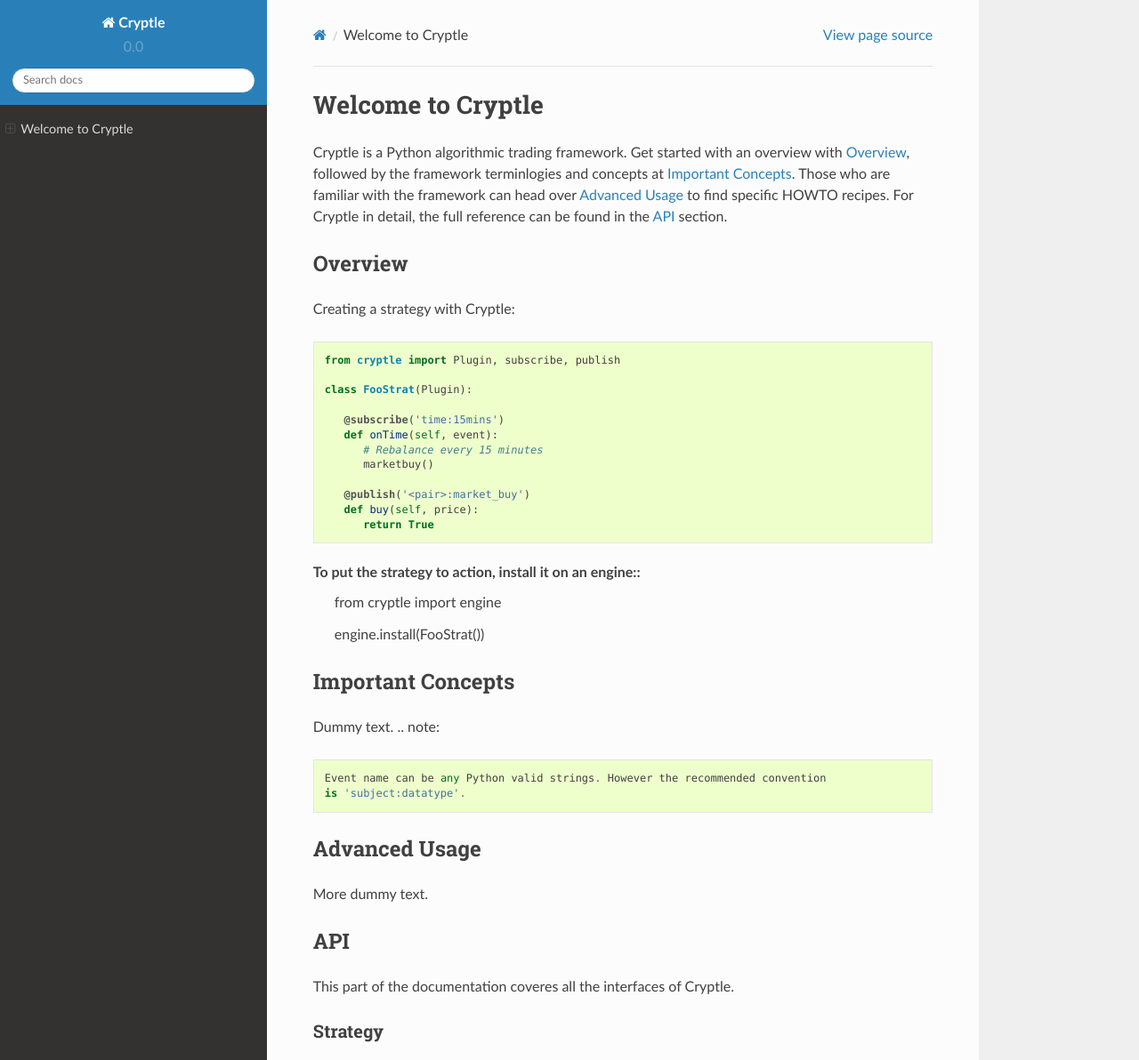
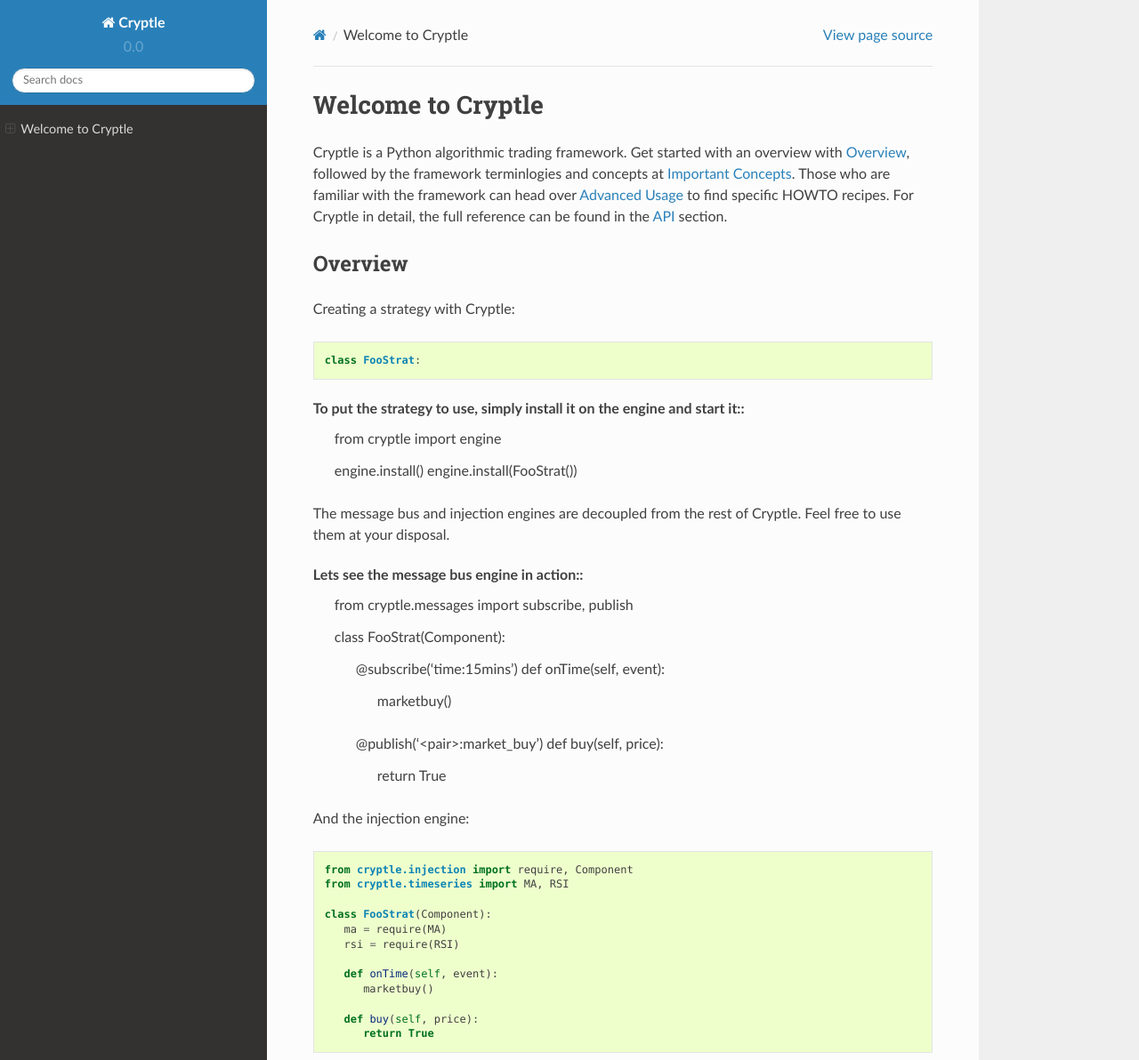
Before and after one commit to bridgelancer/cryptle_fork, a Sphinx documentation site: the page built from docs/index.rst, in a window 1280 px wide and 1400 px high, cut to the strip 0-1192 px from the top of the window. Shown: the whole strip at 89% size. Built offline with Sphinx 7.4.7 and the Read the Docs theme 2.0.0, drawn with Linux system fonts in a browser that asks for light colours.

Commit message:
Add draft sections to doc index

```diff
--- a/docs/index.rst
+++ b/docs/index.rst
@@ -8,29 +8,53 @@ with :ref:`overview`, followed by the framework terminlogies and concepts at
 :ref:`advanced` to find specific HOWTO recipes. For Cryptle in detail, the full
 reference can be found in the :ref:`api` section.
 
+
 .. _overview:
 
 Overview
 ========
 Creating a strategy with Cryptle::
 
-   from cryptle import Plugin, subscribe, publish
+   class FooStrat:
 
-   class FooStrat(Plugin):
+
+To put the strategy to use, simply install it on the engine and start it::
+   from cryptle import engine
+
+   engine.install()
+   engine.install(FooStrat())
+
+The message bus and injection engines are decoupled from the rest of Cryptle.
+Feel free to use them at your disposal.
+
+Lets see the message bus engine in action::
+   from cryptle.messages import subscribe, publish
+
+   class FooStrat(Component):
 
       @subscribe('time:15mins')
       def onTime(self, event):
-         # Rebalance every 15 minutes
          marketbuy()
 
       @publish('<pair>:market_buy')
       def buy(self, price):
          return True
 
-To put the strategy to action, install it on an engine::
-   from cryptle import engine
 
-   engine.install(FooStrat())
+And the injection engine::
+
+   from cryptle.injection import require, Component
+   from cryptle.timeseries import MA, RSI
+
+   class FooStrat(Component):
+      ma = require(MA)
+      rsi = require(RSI)
+
+      def onTime(self, event):
+         marketbuy()
+
+      def buy(self, price):
+         return True
 
 
 .. _concepts:
--- a/docs/usage.py
+++ b/docs/usage.py
@@ -1,73 +1,23 @@
-# ===[ cryptle.py ]===
-from functools import wraps
+# ===[ DI framework ]===
+from cryptle.di import Component, require
 
-class Engine:
-    # @Todo: strict_install
-    # @Todo: strict_begin
-    def _publish():
+class Car(Component):
+    engine = require(Engine)
+    frame = require(Frame)
 
-    def _subscribe():
-
-    # @Rename
-    def add():
-
-
-def subscribe(*events):
-    @wraps
-    def decorator(func):
-        func._hook = events
-        return func
-    return decorator
-
-
-def publish(*events):
-    @wraps
-    def decorator(func):
-        func._hook = events
-        return func
-    return decorator
-
-
-class PluginMeta(type):
-    def __new__(cls, name, bases, attrs):
-        # Setup subscribe/publish hooks
-        ...
-
-    def __init__(cls, name, bases, attrs):
-        # Handle class
-        ...
-
-class Plugin(metaclass=PluginMeta):
-    # Handle
-    def  __new__(self):
-        # Handle
-        ...
-
-
-    def  __init__(self):
-        # Handle
-        ...
+    def start(self):
+        self.frame.safetycheck()
+        self.engine.fire()
 
 
 # ===[ foostrat.py ]===
-from cryptle import Plugin, subscribe, publish
+from cryptle.di import Component
+from cryptle.ta import MA, RSI
+from cryptle.mq import publish, subscribe
 
-class FooStrat(Plugin):
-  requires = []
-
-  def __init__(self):
-
-  @subscribe('<pair>:tick')
-  def onTick(self, event):
-
-  @publish('<pair>:buy')
-  def buy(self, ):
-     return
-
-from cryptle.engine import on
-
-class FooStrat(Plugin):
-    require = ['time', '{pair}:candle']
+class FooStrat(Component):
+    ma  = require(MA)
+    rsi = require(RSI)
 
     def __init__(self, pair):
         self.pair = pair
@@ -90,10 +40,13 @@ if __name__ == '__main__':
     import cryptle.engine as engine
     config = {...}
     engine.install(FooStrat(config))
-    engine.install()
 
-# Raises dependency exception
+    # Raises dependency exception
     engine.start()
 
-# Succeed
+    from cryptle.ta import MA, RSI
+    engine.install(MA(pair))
+    engine.install(RSI(pair))
+
+    # Succeed
     engine.start()
```
Also changed, not shown: docs/_notes.md (+15 -14 lines).
